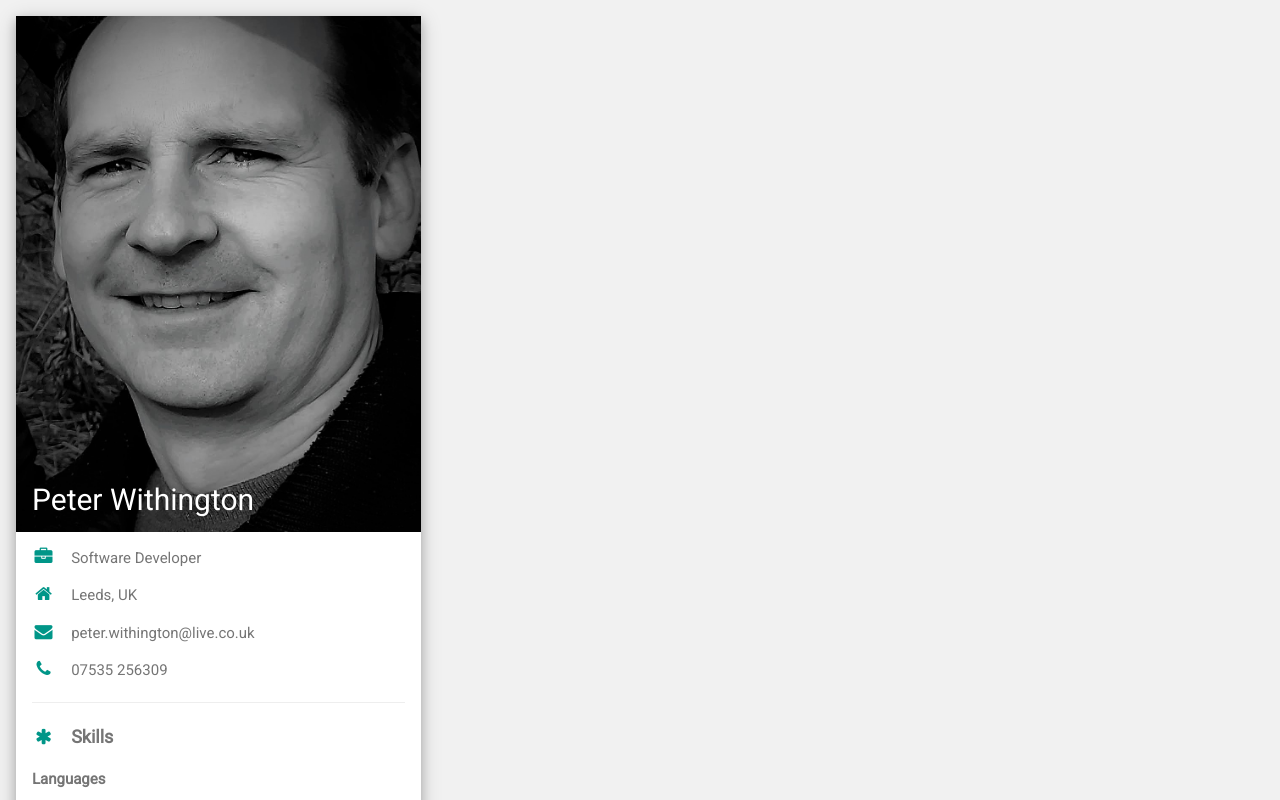
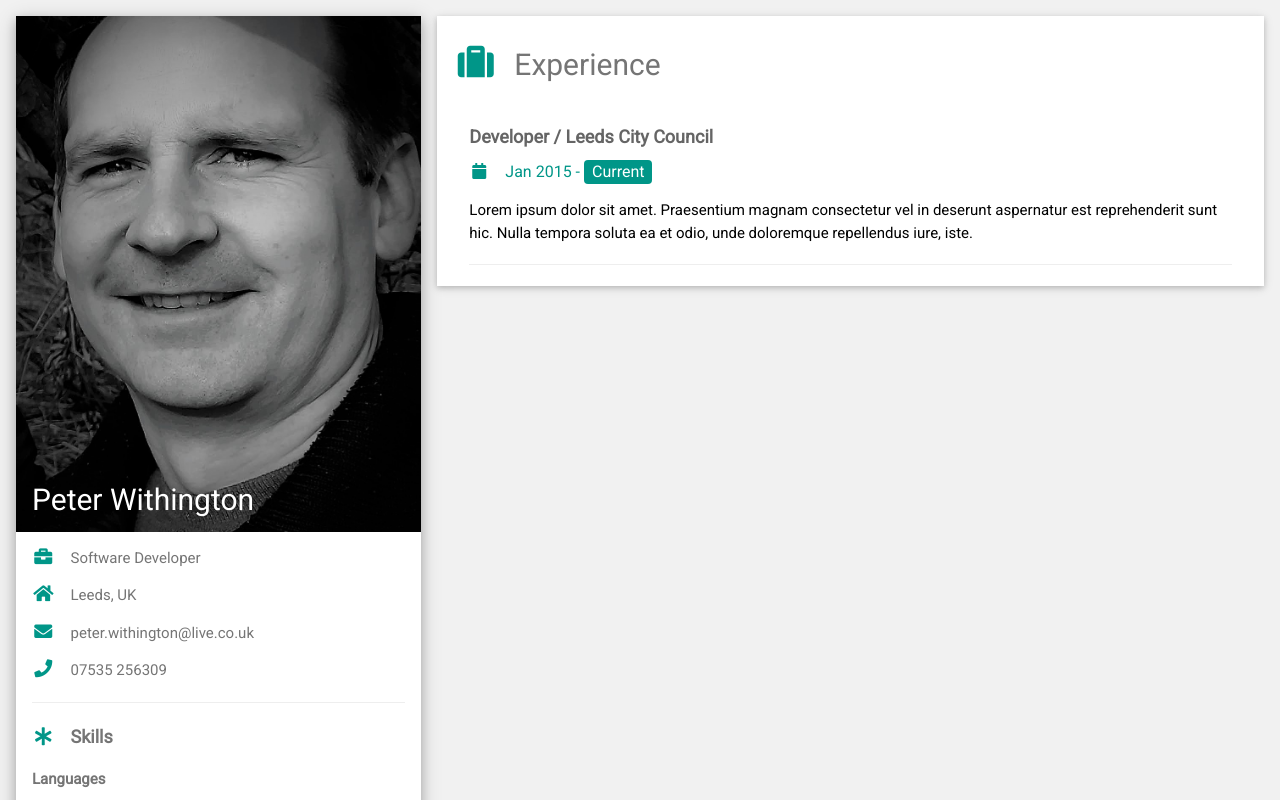
Before and after one commit to withUK/withuk.github.io, a plain HTML site: page index.html in a window 1280 px wide. Shown: the top 800 px of the page. Drawn offline with nearby package versions, Linux system fonts and the light colour scheme.

Commit message:
Added Experience and FontAwesome link

```diff
--- a/index.html
+++ b/index.html
@@ -8,7 +8,7 @@
 
     <link rel="stylesheet" href="https://www.w3schools.com/w3css/4/w3.css">
     <link rel='stylesheet' href='https://fonts.googleapis.com/css?family=Roboto'>
-    <link rel="stylesheet" href="https://cdnjs.cloudflare.com/ajax/libs/font-awesome/4.7.0/css/font-awesome.min.css">
+    <link rel="stylesheet" href="https://cdnjs.cloudflare.com/ajax/libs/font-awesome/5.15.3/css/all.min.css" integrity="sha512-iBBXm8fW90+nuLcSKlbmrPcLa0OT92xO1BIsZ+ywDWZCvqsWgccV3gFoRBv0z+8dLJgyAHIhR35VZc2oM/gI1w==" crossorigin="anonymous" />
     <link rel="stylesheet" href="/styles/styles.css">
 </head>
 
@@ -92,7 +92,15 @@
 
             <!-- Right Column -->
             <div class="w3-twothird">
-
+                <div class="w3-container w3-card w3-white w3-margin-bottom">
+                    <h2 class="w3-text-grey w3-padding-16"><i class="fa fa-suitcase fa-fw w3-margin-right w3-xxlarge w3-text-teal"></i>Experience</h2>
+                    <div class="w3-container">
+                        <h5 class="w3-opacity"><b>Developer / Leeds City Council</b></h5>
+                        <h6 class="w3-text-teal"><i class="fa fa-calendar fa-fw w3-margin-right"></i>Jan 2015 - <span class="w3-tag w3-teal w3-round">Current</span></h6>
+                        <p>Lorem ipsum dolor sit amet. Praesentium magnam consectetur vel in deserunt aspernatur est reprehenderit sunt hic. Nulla tempora soluta ea et odio, unde doloremque repellendus iure, iste.</p>
+                        <hr>
+                    </div>
+                </div>
             </div>
             <!-- End Right Column -->
 
```
